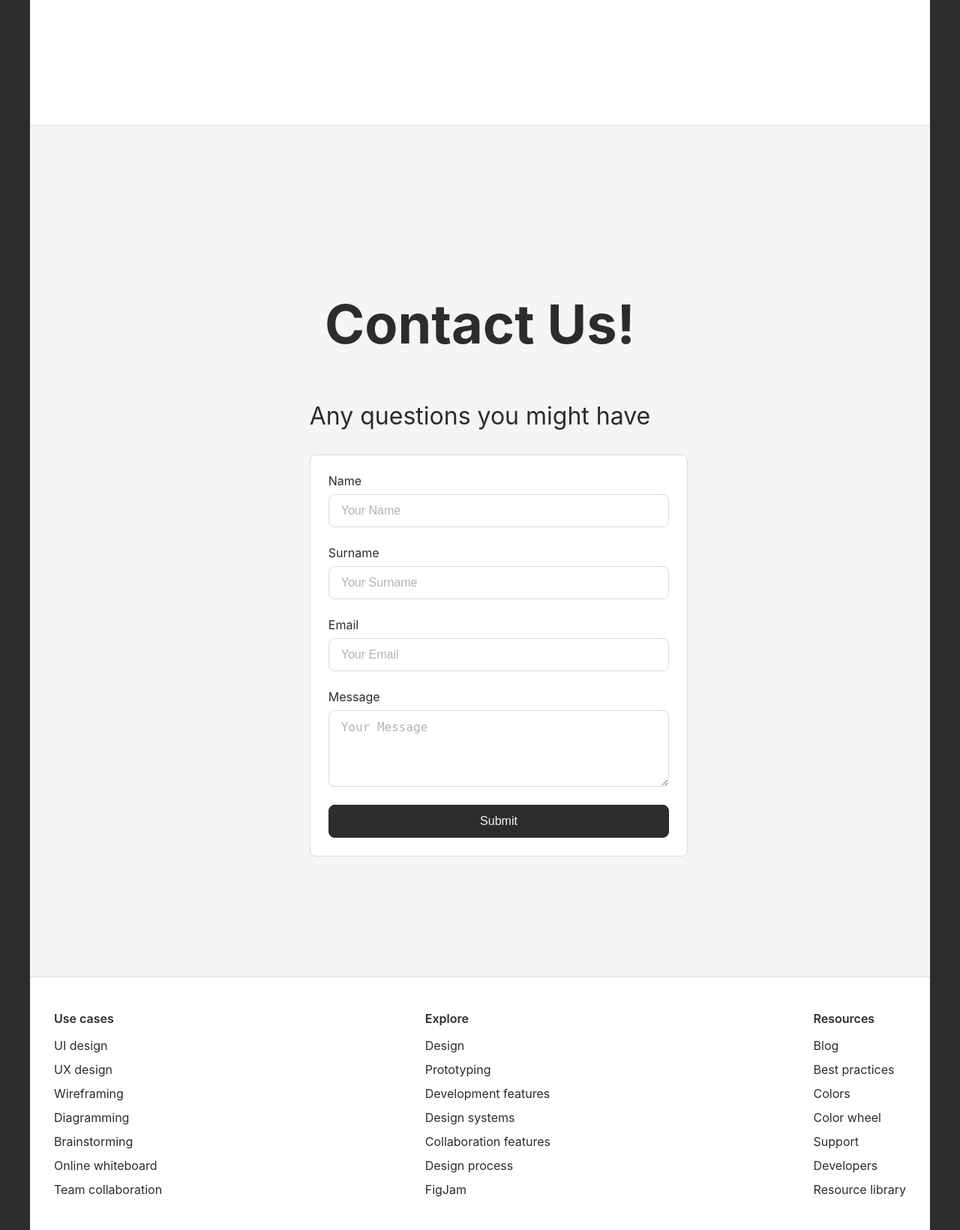
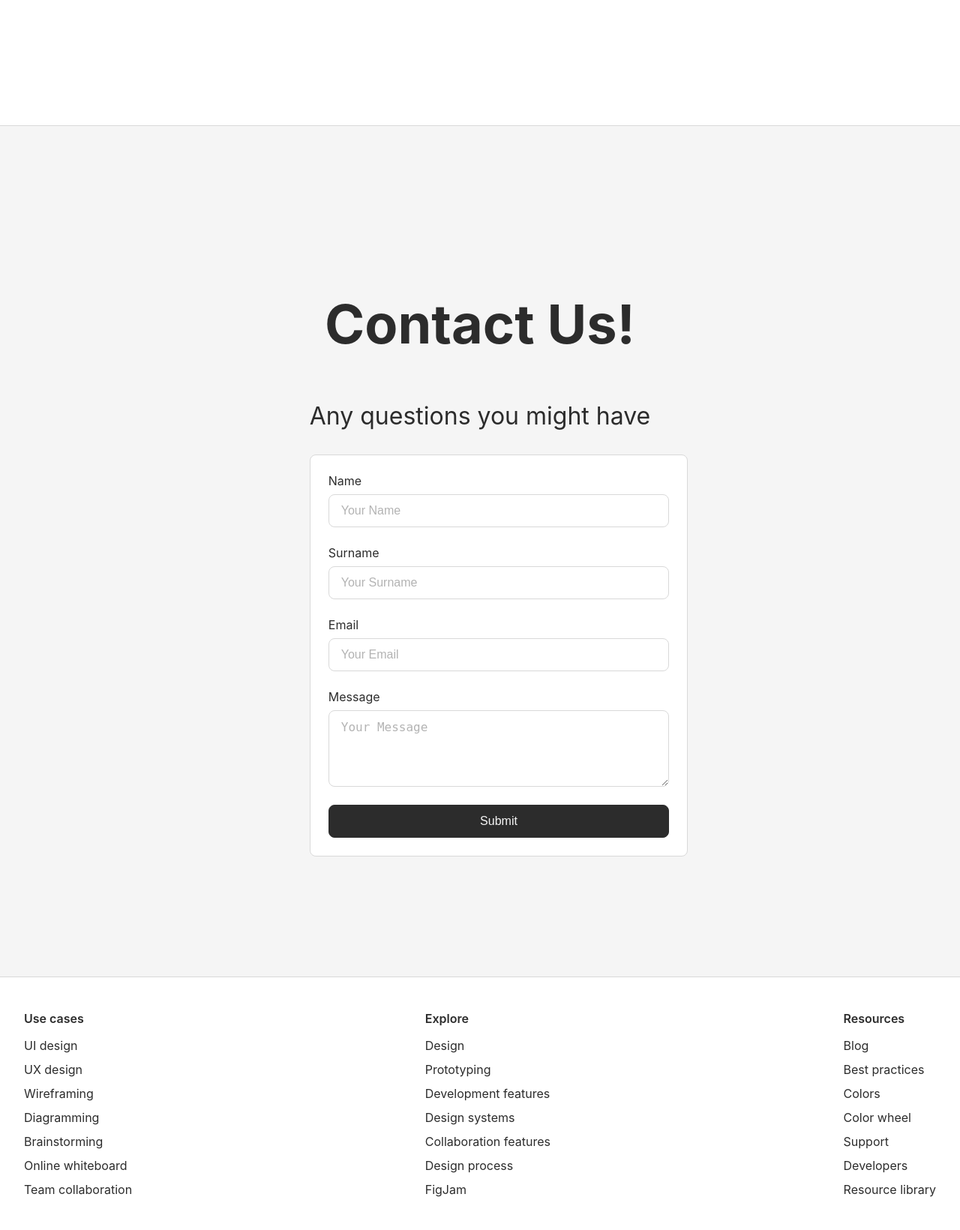
Before and after one commit to meilioneil/Data_Bolt, a Flask app: page /static/webpages/contact.html in a window 1280 px wide. Shown: the whole page at 75% size. Run offline with Flask 3, Linux system fonts and the light colour scheme.

Commit message:
Update style_contact.css

```diff
--- a/Webpage/static/webpages/style_contact.css
+++ b/Webpage/static/webpages/style_contact.css
@@ -7,7 +7,6 @@ body {
 }
 
 .container {
-    max-width: 1200px;
     margin: 0 auto;
     background: #F5F5F5;
 }
```
